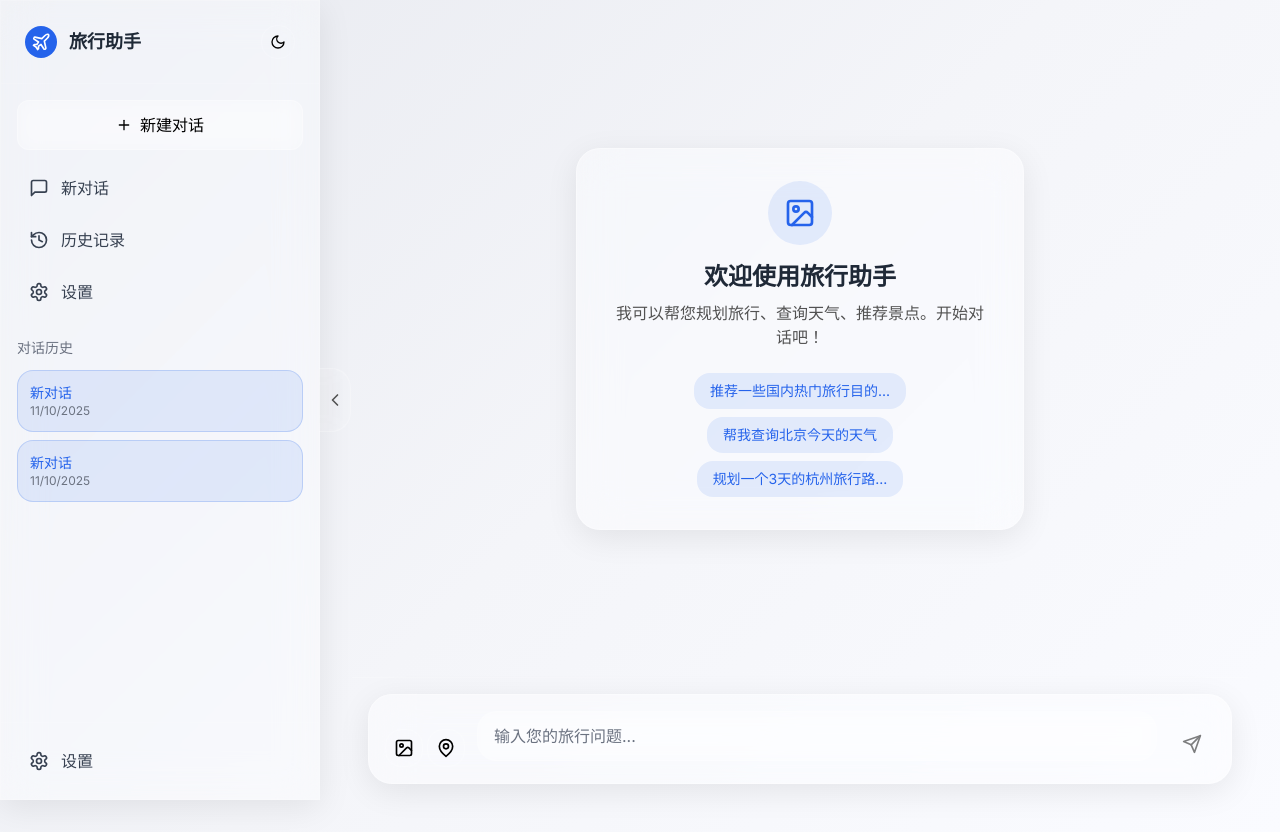
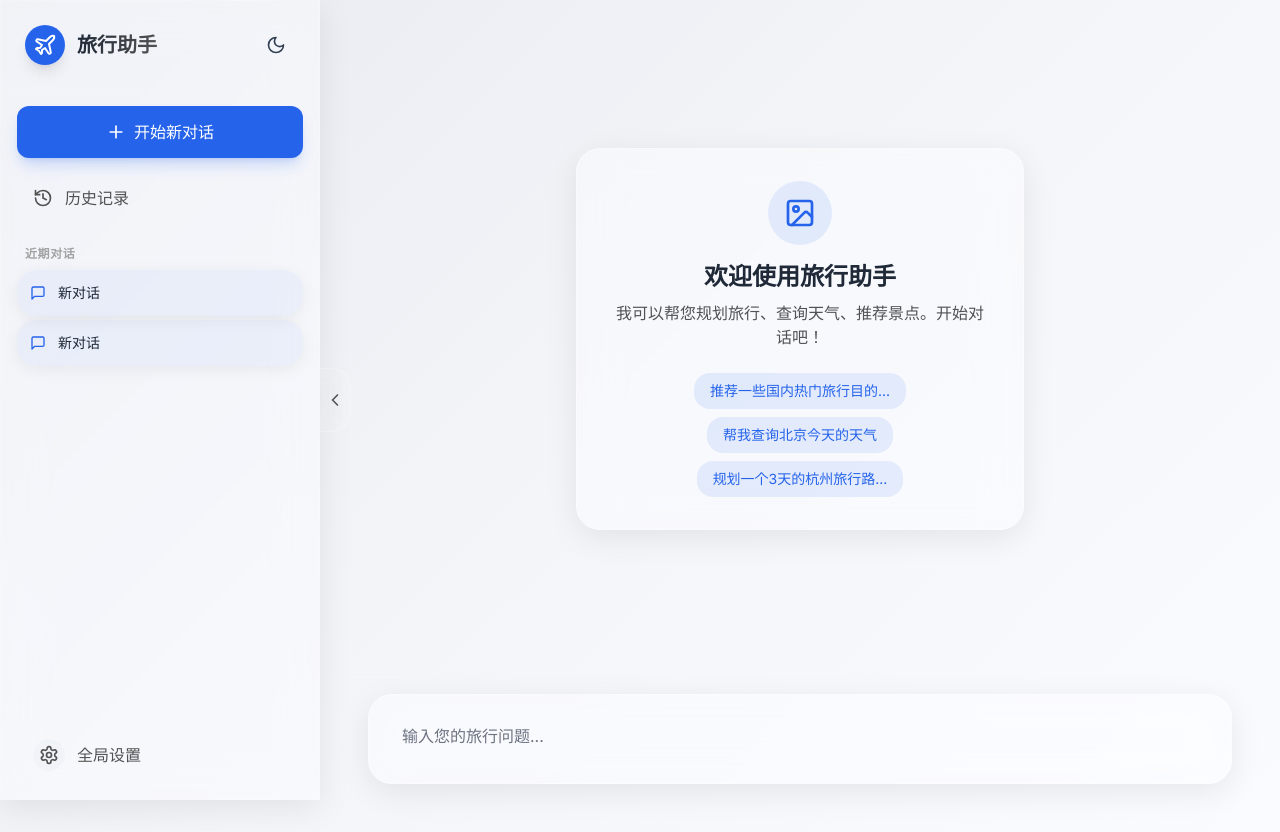
Before and after one commit to YinggangGooo/travel-agent-AI, a React (Vite) app: page / in a window 1280 px wide. Built offline with nearby package versions, Linux system fonts and the light colour scheme.

Commit message:
UI升级已完成！✨ 现在的界面更加简洁、完美。

```diff
--- a/src/components/layout/Sidebar.tsx
+++ b/src/components/layout/Sidebar.tsx
@@ -1,6 +1,6 @@
-import React from 'react';
+import React, { useState, useRef, useEffect } from 'react';
 import { Link, useLocation } from 'react-router-dom';
-import { motion } from 'framer-motion';
+import { motion, AnimatePresence } from 'framer-motion';
 import {
   MessageSquare,
   History,
@@ -10,51 +10,77 @@ import {
   Moon,
   Sun,
   Plane,
-  ChevronLeft,  // 新增图标
-  ChevronRight  // 新增图标
+  ChevronLeft,
+  ChevronRight,
+  Edit2,
+  Check,
+  X
 } from 'lucide-react';
 import { useTheme } from '../../contexts/ThemeContext';
 import { useChat } from '../../contexts/ChatContext';
 
 interface SidebarProps {
   onClose?: () => void;
-  // 新增：接收外部传入的状态和控制函数
   isOpen?: boolean;
   onToggle?: () => void;
 }
 
 const Sidebar: React.FC<SidebarProps> = ({
   onClose,
-  // 默认为 true，保证移动端调用时不会出错（移动端没有 toggle 逻辑，默认就是打开展示）
   isOpen = true,
   onToggle
 }) => {
   const location = useLocation();
   const { isDark, toggleTheme } = useTheme();
-  const { chats, currentChat, selectChat, createNewChat, toggleFavorite, deleteChat } = useChat();
+  // Add renameChat to destructuring
+  const { chats, currentChat, selectChat, createNewChat, toggleFavorite, deleteChat, renameChat } = useChat();
+
+  const [editingChatId, setEditingChatId] = useState<string | null>(null);
+  const [editTitle, setEditTitle] = useState('');
+  const editInputRef = useRef<HTMLInputElement>(null);
 
   const isActive = (path: string) => location.pathname === path;
 
+  // Cleaned up nav items (Removed 'New Chat' and 'Settings' as they are handled elsewhere)
   const navItems = [
-    { path: '/chat', icon: MessageSquare, label: '新对话' },
     { path: '/history', icon: History, label: '历史记录' },
-    { path: '/settings', icon: Settings, label: '设置' },
   ];
+
+  useEffect(() => {
+    if (editingChatId && editInputRef.current) {
+      editInputRef.current.focus();
+    }
+  }, [editingChatId]);
 
   const handleLinkClick = () => {
     if (onClose) onClose();
   };
 
+  const startEditing = (chatId: string, currentTitle: string, e: React.MouseEvent) => {
+    e.stopPropagation();
+    setEditingChatId(chatId);
+    setEditTitle(currentTitle);
+  };
+
+  const saveTitle = (chatId: string) => {
+    if (editTitle.trim()) {
+      renameChat(chatId, editTitle.trim());
+    }
+    setEditingChatId(null);
+  };
+
+  const cancelEditing = () => {
+    setEditingChatId(null);
+    setEditTitle('');
+  };
+
   return (
     <motion.div
-      // 修改：根据 isOpen 属性决定 X 轴位置
-      // 宽度是 w-80 (320px)，所以隐藏时移动 -320
       animate={{ x: isOpen ? 0 : -320 }}
-      initial={false} // 防止刷新页面时出现不必要的初始动画
+      initial={false}
       transition={{ type: "spring", stiffness: 300, damping: 30 }}
-      className="fixed inset-y-0 left-0 z-40 w-80 glass-card border-r border-white/15"
+      className="fixed inset-y-0 left-0 z-40 w-80 glass-card border-r border-white/15 flex flex-col"
     >
-      {/* 新增：侧边栏切换按钮 (仅当提供了 onToggle 时显示，通常是在桌面端) */}
       {onToggle && (
         <button
           onClick={onToggle}
@@ -67,96 +93,125 @@ const Sidebar: React.FC<SidebarProps> = ({
         </button>
       )}
 
-      <div className="flex h-full flex-col">
       {/* Header */}
-        <div className="flex items-center justify-between p-6 border-b border-white/10">
+      <div className="flex items-center justify-between p-6 border-b border-white/10 shrink-0">
         <div className="flex items-center space-x-3 min-w-0">
-            <div className="w-8 h-8 bg-primary rounded-lg flex items-center justify-center flex-shrink-0">
-              <Plane className="w-5 h-5 text-white" />
+          <div className="w-10 h-10 bg-gradient-to-br from-primary to-blue-600 rounded-xl flex items-center justify-center shadow-lg">
+            <Plane className="w-6 h-6 text-white" />
           </div>
-            <h1 className="text-lg font-semibold text-neutral-900 dark:text-white truncate">
+          <h1 className="text-xl font-bold bg-clip-text text-transparent bg-gradient-to-r from-neutral-900 to-neutral-600 dark:from-white dark:to-neutral-300 truncate">
             旅行助手
           </h1>
         </div>
         <button
           onClick={toggleTheme}
-            className="p-2 rounded-lg glass-light border border-white/20 hover:bg-white/20 transition-colors flex-shrink-0"
+          className="p-2 rounded-xl glass-light border border-white/20 hover:bg-white/20 transition-all hover:scale-105 active:scale-95"
         >
-            {isDark ? <Sun className="w-4 h-4" /> : <Moon className="w-4 h-4" />}
+          {isDark ? <Sun className="w-5 h-5 text-yellow-400" /> : <Moon className="w-5 h-5 text-slate-700" />}
         </button>
       </div>
 
       {/* New Chat Button */}
-        <div className="p-4">
+      <div className="p-4 shrink-0">
         <button
           onClick={() => {
             createNewChat();
-              // 如果当前是折叠状态，点击新建时自动展开
             if (!isOpen && onToggle) onToggle();
             handleLinkClick();
           }}
-            className="w-full btn-secondary flex items-center justify-center space-x-2 py-3"
+          className="w-full btn-primary flex items-center justify-center space-x-2 py-3.5 shadow-lg shadow-primary/20 group"
         >
-            <Plus className="w-4 h-4" />
-            <span>新建对话</span>
+          <Plus className="w-5 h-5 group-hover:rotate-90 transition-transform duration-200" />
+          <span className="font-medium">开始新对话</span>
         </button>
       </div>
 
-        {/* Navigation */}
-        <nav className="px-4 space-y-2">
+      {/* Chat List */}
+      <div className="flex-1 overflow-y-auto px-4 space-y-2 scrollbar-thin pb-4">
+        {/* Navigation Items */}
         {navItems.map((item) => (
           <Link
             key={item.path}
             to={item.path}
             onClick={handleLinkClick}
-              className={`flex items-center space-x-3 px-3 py-2.5 rounded-lg transition-colors ${
-                isActive(item.path)
-                  ? 'bg-primary/10 text-primary border border-primary/20'
-                  : 'text-neutral-700 dark:text-neutral-300 hover:bg-white/10'
+            className={`flex items-center space-x-3 px-4 py-3 rounded-xl transition-all ${isActive(item.path)
+                ? 'bg-white/10 text-primary font-medium border border-primary/20'
+                : 'text-neutral-600 dark:text-neutral-400 hover:bg-white/5 hover:text-neutral-900 dark:hover:text-white'
               }`}
           >
-              <item.icon className="w-5 h-5 flex-shrink-0" />
-              <span className="font-medium truncate">{item.label}</span>
+            <item.icon className="w-5 h-5" />
+            <span>{item.label}</span>
           </Link>
         ))}
-        </nav>
 
-        {/* Chat History */}
-        <div className="flex-1 px-4 pt-6 overflow-hidden">
-          <h3 className="text-sm font-medium text-neutral-500 dark:text-neutral-400 mb-3 truncate">
-            对话历史
+        <div className="pt-4 pb-2">
+          <h3 className="text-xs font-semibold text-neutral-400 uppercase tracking-wider px-2 mb-2">
+            近期对话
           </h3>
-          <div className="space-y-2 max-h-64 overflow-y-auto scrollbar-thin">
-            {chats.slice(0, 10).map((chat) => (
+          <div className="space-y-1">
+            {chats.slice(0, 15).map((chat) => (
               <div
                 key={chat.id}
-                className={`group flex items-center justify-between p-3 rounded-lg cursor-pointer transition-colors ${
-                  currentChat?.id === chat.id
-                    ? 'bg-primary/10 text-primary border border-primary/20'
-                    : 'text-neutral-700 dark:text-neutral-300 hover:bg-white/10'
-                }`}
                 onClick={() => {
                   selectChat(chat.id);
-                  // 点击历史记录自动展开侧边栏
                   if (!isOpen && onToggle) onToggle();
                   handleLinkClick();
                 }}
+                className={`group relative flex items-center p-3 rounded-xl cursor-pointer transition-all border border-transparent ${currentChat?.id === chat.id
+                    ? 'bg-primary/5 border-primary/10 shadow-sm'
+                    : 'hover:bg-white/5 hover:border-white/10'
+                  }`}
               >
-                <div className="flex-1 min-w-0">
-                  <p className="text-sm font-medium truncate">{chat.title}</p>
-                  <p className="text-xs text-neutral-500 dark:text-neutral-400 truncate">
-                    {new Date(chat.updatedAt).toLocaleDateString()}
+                <MessageSquare className={`w-4 h-4 mr-3 shrink-0 ${currentChat?.id === chat.id ? 'text-primary' : 'text-neutral-400'
+                  }`} />
+
+                <div className="flex-1 min-w-0 mr-2">
+                  {editingChatId === chat.id ? (
+                    <div className="flex items-center space-x-1" onClick={e => e.stopPropagation()}>
+                      <input
+                        ref={editInputRef}
+                        type="text"
+                        value={editTitle}
+                        onChange={(e) => setEditTitle(e.target.value)}
+                        onKeyDown={(e) => {
+                          if (e.key === 'Enter') saveTitle(chat.id);
+                          if (e.key === 'Escape') cancelEditing();
+                        }}
+                        onBlur={() => saveTitle(chat.id)}
+                        className="w-full bg-white/10 border border-primary/30 rounded px-1 py-0.5 text-sm text-neutral-900 dark:text-white focus:outline-none"
+                      />
+                    </div>
+                  ) : (
+                    <p
+                      className={`text-sm truncate ${currentChat?.id === chat.id ? 'text-neutral-900 dark:text-white font-medium' : 'text-neutral-600 dark:text-neutral-400'
+                        }`}
+                      onDoubleClick={(e) => startEditing(chat.id, chat.title, e)}
+                      title="双击重命名"
+                    >
+                      {chat.title}
                     </p>
+                  )}
                 </div>
-                <div className="flex items-center space-x-1 opacity-0 group-hover:opacity-100 transition-opacity">
+
+                {/* Actions */}
+                <div className="flex items-center space-x-1 opacity-0 group-hover:opacity-100 transition-opacity absolute right-2 bg-white/80 dark:bg-[#1a1a1a]/80 backdrop-blur-sm rounded-lg px-1">
+                  {!editingChatId && (
+                    <button
+                      onClick={(e) => startEditing(chat.id, chat.title, e)}
+                      className="p-1 hover:text-primary transition-colors text-neutral-400"
+                      title="重命名"
+                    >
+                      <Edit2 className="w-3 h-3" />
+                    </button>
+                  )}
                   <button
                     onClick={(e) => {
                       e.stopPropagation();
                       toggleFavorite(chat.id);
                     }}
-                    className={`p-1 rounded ${
-                      chat.isFavorite ? 'text-yellow-500' : 'text-neutral-400'
+                    className={`p-1 transition-colors ${chat.isFavorite ? 'text-yellow-400' : 'text-neutral-400 hover:text-yellow-400'
                       }`}
+                    title={chat.isFavorite ? "取消收藏" : "收藏"}
                   >
                     <Star className="w-3 h-3" fill={chat.isFavorite ? 'currentColor' : 'none'} />
                   </button>
@@ -165,27 +220,30 @@ const Sidebar: React.FC<SidebarProps> = ({
                       e.stopPropagation();
                       deleteChat(chat.id);
                     }}
-                    className="p-1 rounded text-neutral-400 hover:text-red-500"
+                    className="p-1 hover:text-red-500 transition-colors text-neutral-400"
+                    title="删除"
                   >
-                    ×
+                    <X className="w-3 h-3" />
                   </button>
                 </div>
               </div>
             ))}
           </div>
         </div>
+      </div>
 
-        {/* Settings at Bottom */}
-        <div className="p-4 border-t border-white/10">
+      {/* Bottom Settings */}
+      <div className="p-4 border-t border-white/10 shrink-0">
         <Link
           to="/settings"
           onClick={handleLinkClick}
-            className="flex items-center space-x-3 px-3 py-2.5 rounded-lg text-neutral-700 dark:text-neutral-300 hover:bg-white/10 transition-colors"
+          className="flex items-center space-x-3 px-4 py-3 rounded-xl text-neutral-600 dark:text-neutral-300 hover:bg-white/10 hover:text-neutral-900 dark:hover:text-white transition-all group"
         >
-            <Settings className="w-5 h-5 flex-shrink-0" />
-            <span className="font-medium truncate">设置</span>
+          <div className="p-1.5 rounded-lg bg-neutral-100 dark:bg-neutral-800 group-hover:bg-primary/10 transition-colors">
+            <Settings className="w-5 h-5 group-hover:text-primary transition-colors" />
+          </div>
+          <span className="font-medium">全局设置</span>
         </Link>
-        </div>
       </div>
     </motion.div>
   );
--- a/src/contexts/ChatContext.tsx
+++ b/src/contexts/ChatContext.tsx
@@ -60,6 +60,7 @@ interface ChatContextType {
   sendMessage: (content: string, images?: string[]) => void;
   toggleFavorite: (chatId: string) => void;
   deleteChat: (chatId: string) => void;
+  renameChat: (chatId: string, newTitle: string) => void; // Added renameChat
   searchChats: (query: string) => Chat[];
 }
 
@@ -294,6 +295,18 @@ export const ChatProvider: React.FC<ChatProviderProps> = ({ children }) => {
     }
   };
 
+  const renameChat = (chatId: string, newTitle: string) => {
+    setChats(prev =>
+      prev.map(chat =>
+        chat.id === chatId ? { ...chat, title: newTitle } : chat
+      )
+    );
+    // If renaming current chat, update it too
+    if (currentChat?.id === chatId) {
+      setCurrentChat(prev => prev ? { ...prev, title: newTitle } : null);
+    }
+  };
+
   // Load saved chats from localStorage
   useEffect(() => {
     try {
@@ -345,6 +358,7 @@ export const ChatProvider: React.FC<ChatProviderProps> = ({ children }) => {
       sendMessage,
       toggleFavorite,
       deleteChat,
+      renameChat, // Added
       searchChats,
     }}>
       {children}
--- a/src/index.css
+++ b/src/index.css
@@ -171,6 +171,15 @@
   }
 }
 
+/* Scrollbar utils */
+.scrollbar-hide::-webkit-scrollbar {
+    display: none;
+}
+.scrollbar-hide {
+    -ms-overflow-style: none;
+    scrollbar-width: none;
+}
+
 @layer utilities {
   /* Reduced Motion Support */
   @media (prefers-reduced-motion: reduce) {
--- a/src/pages/ChatPage.tsx
+++ b/src/pages/ChatPage.tsx
@@ -118,34 +118,17 @@ const ChatPage: React.FC = () => {
       <div className="p-4 border-t border-white/15">
         <div className="glass-card p-4 rounded-2xl">
           <div className="flex items-end space-x-3">
-            {/* Attachment Button */}
-            <div className="flex space-x-1">
-              <button
-                onClick={() => setShowImageUploader(!showImageUploader)}
-                className="p-2 rounded-lg glass-light border border-white/20 hover:bg-white/20 transition-colors"
-                title="上传图片"
-              >
-                <ImageIcon className="w-5 h-5" />
-              </button>
-              <button
-                className="p-2 rounded-lg glass-light border border-white/20 hover:bg-white/20 transition-colors"
-                title="发送位置"
-              >
-                <MapPin className="w-5 h-5" />
-              </button>
-            </div>
-
             {/* Text Input */}
-            <div className="flex-1 relative">
+            <div className="flex-1 relative bg-white/5 rounded-2xl border border-white/10 focus-within:border-primary/50 focus-within:bg-white/10 transition-all duration-200">
               <textarea
                 ref={textareaRef}
                 value={input}
                 onChange={(e) => setInput(e.target.value)}
                 onKeyPress={handleKeyPress}
                 placeholder="输入您的旅行问题..."
-                className="w-full px-4 py-3 glass-input resize-none rounded-xl text-neutral-900 dark:text-white placeholder-neutral-500 focus:outline-none"
+                className="w-full px-4 py-3 bg-transparent resize-none rounded-2xl text-neutral-900 dark:text-white placeholder-neutral-500 focus:outline-none max-h-[200px] overflow-y-auto scrollbar-hide"
                 rows={1}
-                style={{ minHeight: '48px', maxHeight: '200px' }}
+                style={{ minHeight: '48px' }}
               />
             </div>
 
@@ -153,15 +136,15 @@ const ChatPage: React.FC = () => {
             <button
               onClick={handleSend}
               disabled={!input.trim()}
-              className={`p-3 rounded-xl transition-all ${
-                input.trim()
-                  ? 'btn-primary'
-                  : 'glass-light border border-white/20 opacity-50 cursor-not-allowed'
-              }`}
+              className={`p-3 rounded-xl transition-all duration-200 flex items-center justify-center shrink-0 ${input.trim()
+                  ? 'bg-primary text-white shadow-lg shadow-primary/20 hover:scale-105 active:scale-95'
+                  : 'bg-white/10 text-neutral-400 cursor-not-allowed hidden'
+                }`}
             >
               <Send className="w-5 h-5" />
             </button>
           </div>
+
 
           {/* Image Uploader */}
           {showImageUploader && (
```
Also changed, not shown: 1 other file (tests, documents, lock files or other folders). Lines whose indentation alone changed are shown as unchanged.
